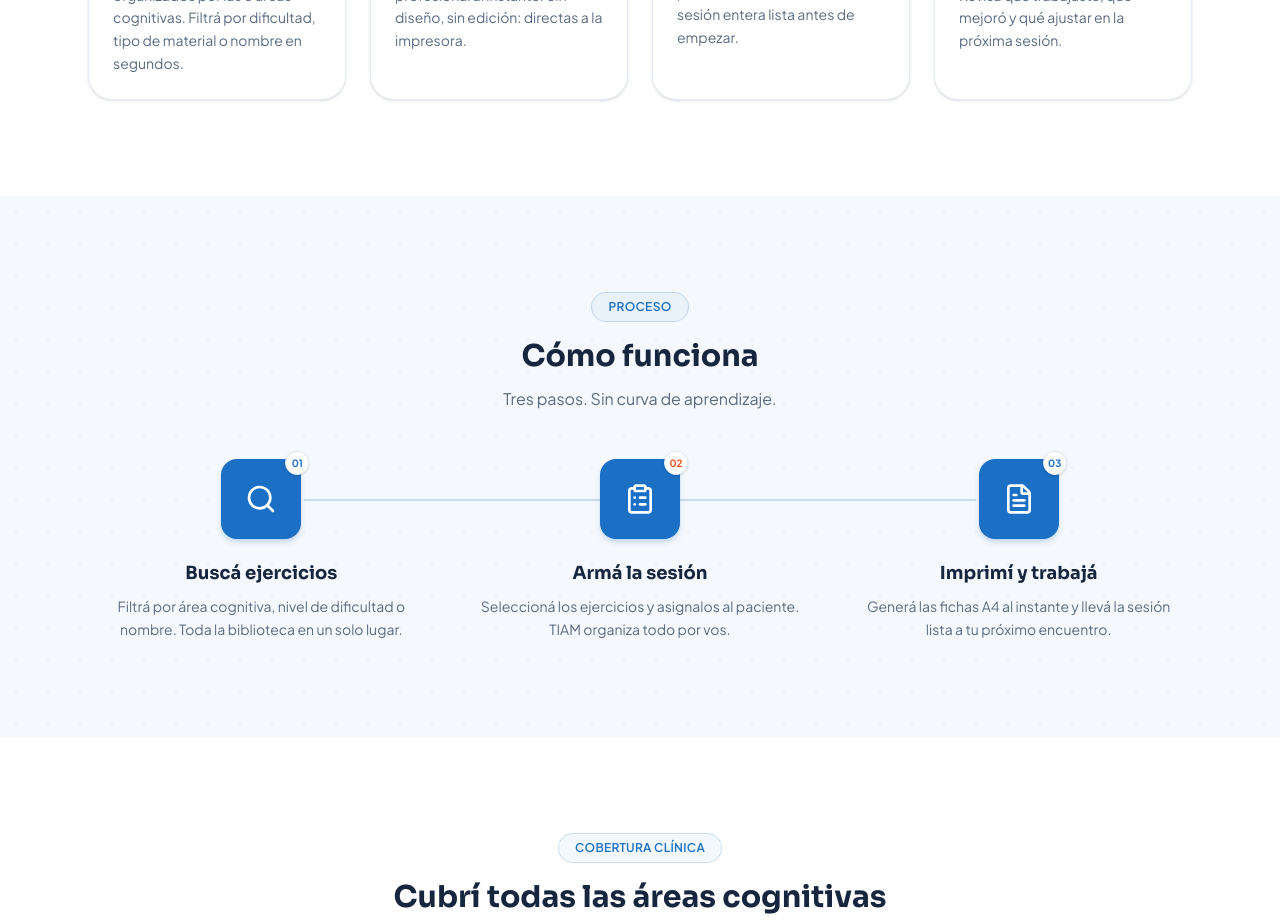
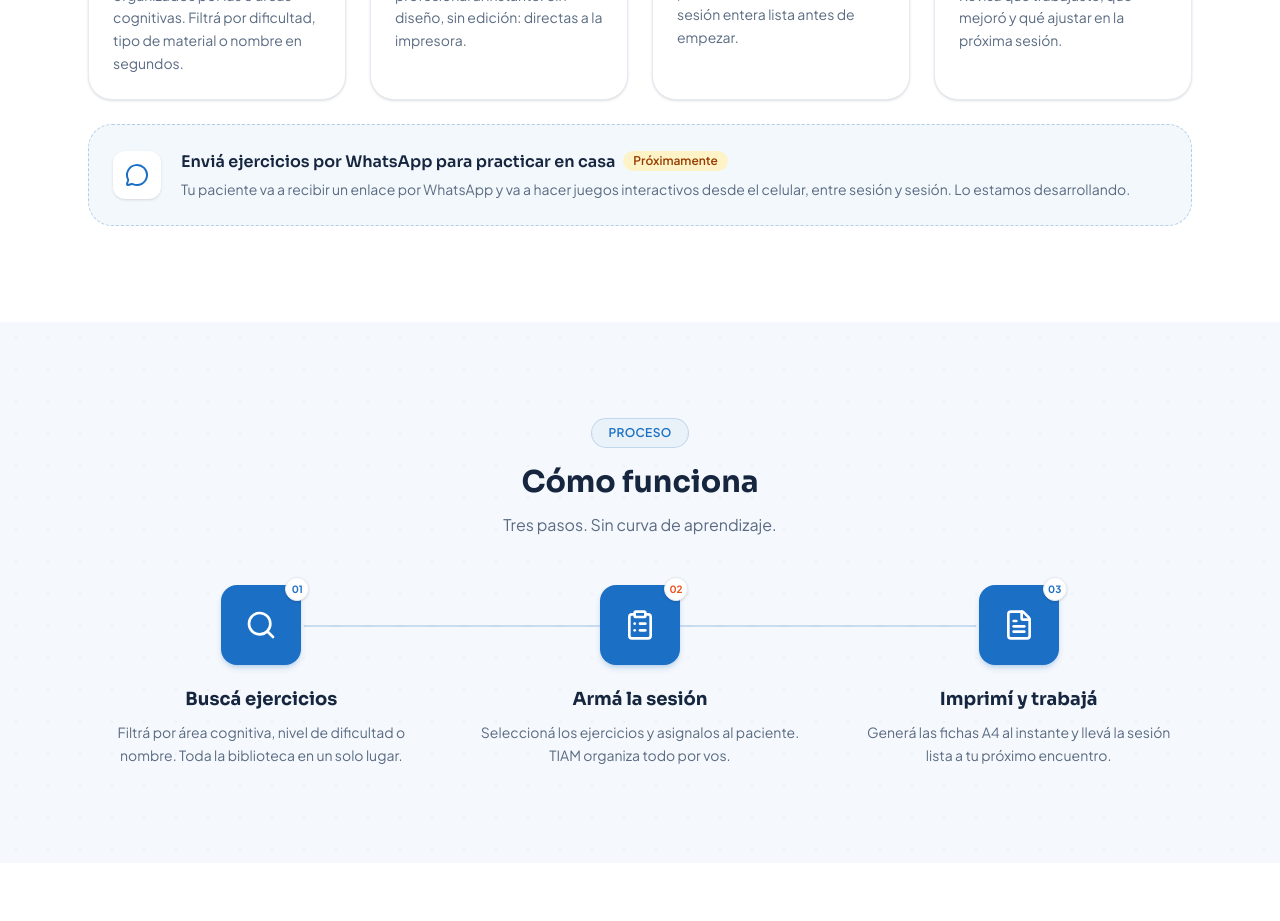
Before and after one commit to manukpo10/TIAM-frontend, a React (Vite) app: page / in a window 1280 px wide. Shown: the part 1340-2261 px from the top of the page. Built offline with nearby package versions, Linux system fonts and the light colour scheme.

Commit message:
feat(landing): destaque 'Proximamente' de envio por WhatsApp en funcionalidades
- Banner aparte debajo de las 4 funcionalidades, con badge Proximamente
- Honesto: muestra el diferenciador a domicilio sin anunciarlo como disponible

```diff
--- a/src/pages/landing/LandingPage.tsx
+++ b/src/pages/landing/LandingPage.tsx
@@ -413,6 +413,27 @@ export function LandingPage() {
                 )
               })}
             </div>
+
+            {/* Upcoming feature — WhatsApp / at-home (in development) */}
+            <div className="mt-6 rounded-3xl border border-dashed border-tiam-blue/30 bg-tiam-blue/5 p-6 sm:flex sm:items-center sm:gap-5">
+              <div className="flex h-12 w-12 shrink-0 items-center justify-center rounded-xl bg-white text-tiam-blue shadow-sm">
+                <MessageCircle className="h-6 w-6" />
+              </div>
+              <div className="mt-4 sm:mt-0 flex-1">
+                <div className="flex flex-wrap items-center gap-2 mb-1">
+                  <h3 className="font-semibold text-slate-900">
+                    Enviá ejercicios por WhatsApp para practicar en casa
+                  </h3>
+                  <span className="inline-flex items-center rounded-full bg-amber-100 px-2.5 py-0.5 text-xs font-semibold text-amber-800">
+                    Próximamente
+                  </span>
+                </div>
+                <p className="text-sm text-slate-600 leading-relaxed">
+                  Tu paciente va a recibir un enlace por WhatsApp y va a hacer juegos interactivos
+                  desde el celular, entre sesión y sesión. Lo estamos desarrollando.
+                </p>
+              </div>
+            </div>
           </div>
         </section>
 
```
